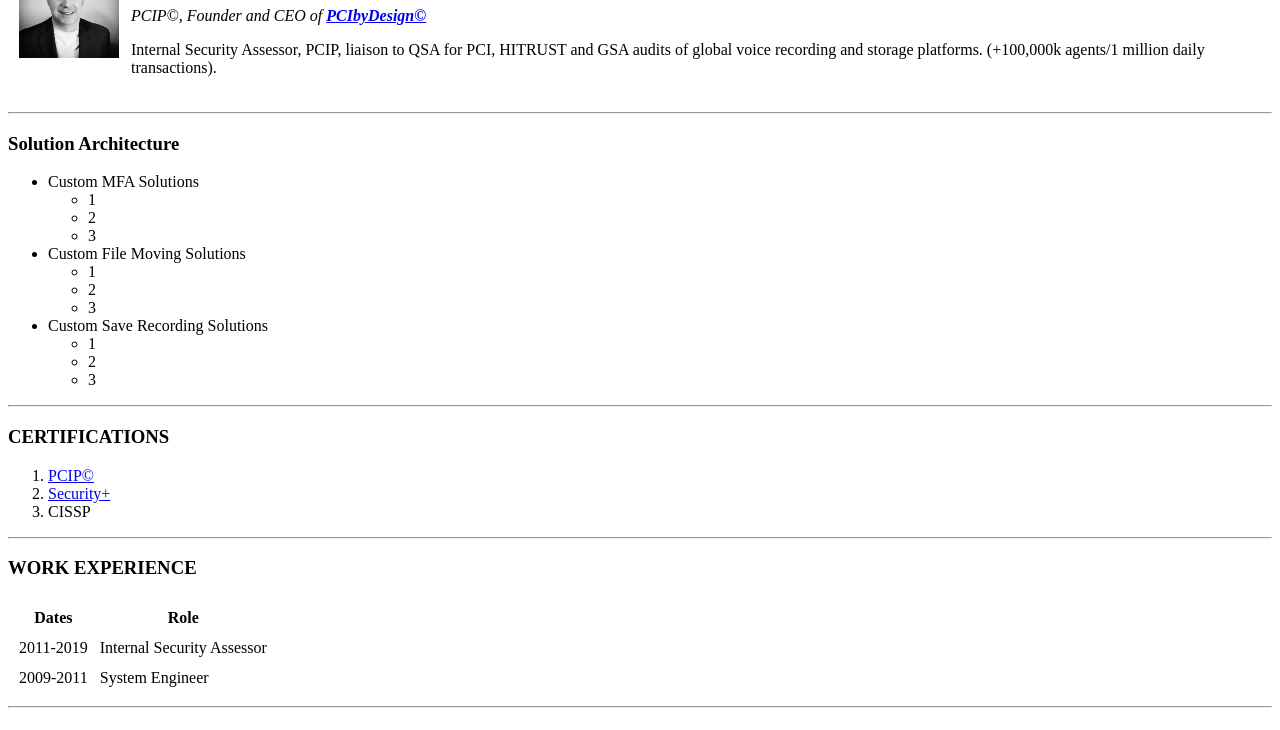
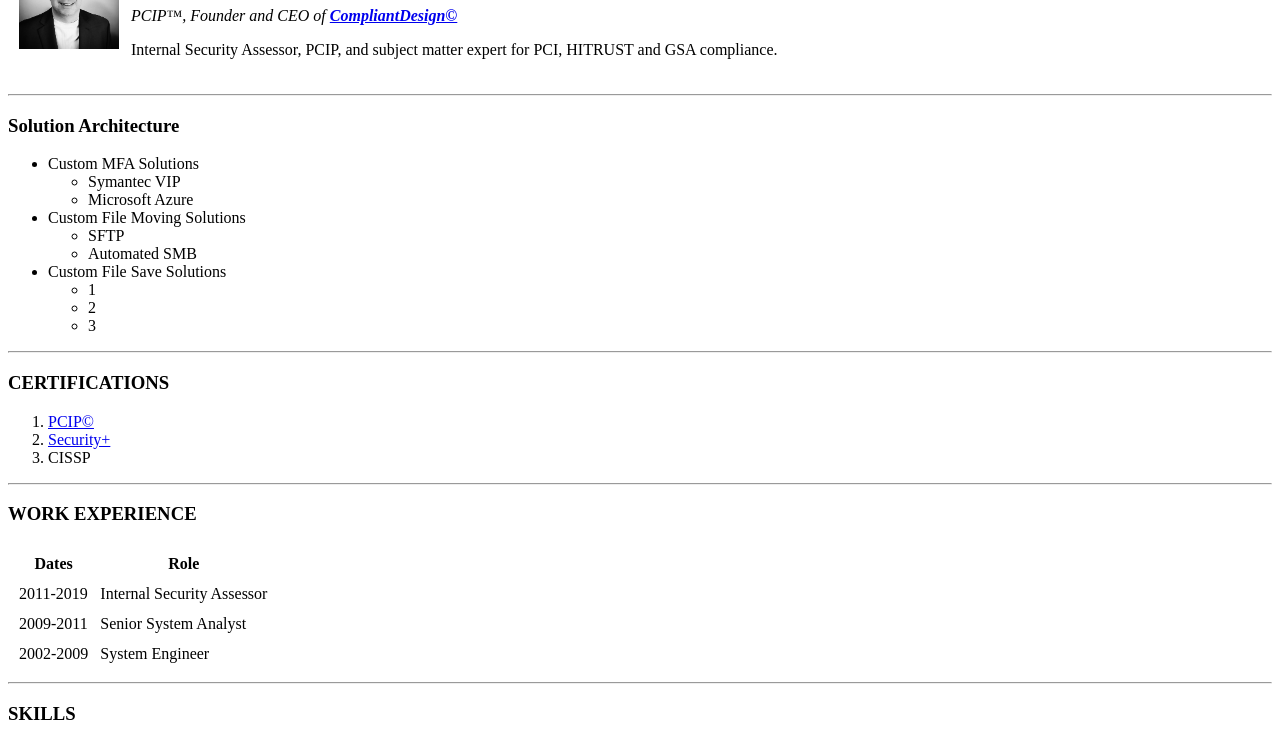
Before and after one commit to CompliantDesigns/jmg, a plain HTML site: page index.html in a window 1280 px wide. Shown: the part 92-822 px from the top of the page. Drawn offline with Linux system fonts and the light colour scheme.

Commit message:
Add files via upload

```diff
--- a/index.html
+++ b/index.html
@@ -9,11 +9,10 @@
       <tr>
         <td><img src="Images/Josh Resume photo.png" height="100" alt="picture of me"> </td>
       <td>  <h1>Josh Goldman</h1>
-        <p><em> PCIP©, Founder and CEO of <strong><a target="_blank "href="http://google.com">PCIbyDesign©</a>
+        <p><em> PCIP™, Founder and CEO of <strong><a target="_blank "href="http://google.com">CompliantDesign©</a>
           </strong></em></p>
-        <p>Internal Security Assessor, PCIP, liaison to QSA for PCI,
-          HITRUST and GSA audits of global voice recording and storage platforms.
-          (+100,000k agents/1 million daily transactions).
+        <p>Internal Security Assessor, PCIP, and subject matter expert for PCI,
+          HITRUST and GSA compliance.
         </p>
       </td>
       </tr>
@@ -24,17 +23,15 @@
     <ul>
       <li>Custom MFA Solutions</li>
         <ul>
-          <li>1</li>
-          <li>2</li>
-          <li>3</li>
+          <li>Symantec VIP</li>
+          <li>Microsoft Azure</li>
         </ul>
         <li>Custom File Moving Solutions</li>
           <ul>
-            <li>1</li>
-            <li>2</li>
-            <li>3</li>
+            <li>SFTP</li>
+            <li>Automated SMB</li>
           </ul>
-          <li>Custom Save Recording Solutions</li>
+          <li>Custom File Save Solutions</li>
             <ul>
               <li>1</li>
               <li>2</li>
@@ -71,6 +68,9 @@
   </tr>
   <tr>
     <td>2009-2011</td>
+    <td>Senior System Analyst</td>
+  </tr><tr>
+    <td>2002-2009</td>
     <td>System Engineer</td>
   </tr>
 </table>
```
